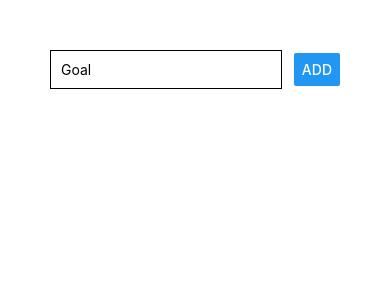
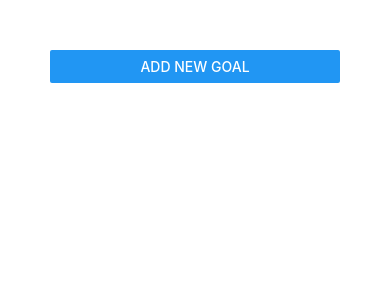
Before and after one commit to mirighost/Native-ToDo-app, a React Native app: screen / in a window 390 px wide. Shown: the top 300 px of the page. Built offline with nearby package versions, Linux system fonts and the light colour scheme.

Commit message:
added several functions and styles

```diff
--- a/App.js
+++ b/App.js
@@ -1,10 +1,17 @@
 import React, { useState } from 'react';
-import { StyleSheet, View, FlatList } from 'react-native';
+import {
+    StyleSheet,
+    View,
+    FlatList,
+    Button
+} from 'react-native';
+
 import GoalItem from './components/GoalItem';
 import GoalInput from './components/GoalInput';
 
 export default function App() {
-    const [goals, setGoals] = useState([]);
+    const [goals, setGoals] = useState([]); // Items
+    const [isAddMode, setIsAddMode] = useState(false); // Show text input or not
 
     // Adding items to list
     const addGoalHandler = goalTittle => {
@@ -21,9 +28,19 @@ export default function App() {
         });
     };
 
+    // Cancel function
+    const cancelGoalAdditionHandler = () => {
+        setIsAddMode(false)
+    };
+
     return (
         <View style={styles.screen}>
-            <GoalInput onAddGoal={addGoalHandler} />
+            <Button title="Add New Goal" onPress={() => setIsAddMode(true)} />
+            <GoalInput
+                visible={isAddMode}
+                onAddGoal={addGoalHandler}
+                onCancel={cancelGoalAdditionHandler}
+            />
 
             {/* List of items */}
             <FlatList
--- a/components/GoalInput.js
+++ b/components/GoalInput.js
@@ -1,5 +1,5 @@
 import React, { useState } from 'react';
-import { View, TextInput, Button, StyleSheet } from 'react-native';
+import { View, TextInput, Button, StyleSheet, Modal } from 'react-native';
 
 const GoalInput = props => {
     const [enteredGoal, setEnteredGoal] = useState('');
@@ -9,7 +9,20 @@ const GoalInput = props => {
         setEnteredGoal(enteredText);
     };
 
+    // Adding Item to the list
+    const addGoalHandler = () => {
+        props.onAddGoal(enteredGoal);
+        setEnteredGoal('');
+    };
+
+    // Cancelling to add item
+    const cancelHandler = () => {
+        props.onCancel();
+        setEnteredGoal('')
+    };
+
     return (
+        <Modal visible={props.visible} animationType="slide" >
             <View style={styles.inputContainer}>
                 <TextInput
                     placeholder="Goal"
@@ -17,27 +30,44 @@ const GoalInput = props => {
                     onChangeText={goalInputHandler}
                     value={enteredGoal}
                 />
-
-            <Button title="ADD" onPress={() => {
-                props.onAddGoal(enteredGoal);
-                setEnteredGoal('')
-            }} />
+                <View style={styles.buttonContainer}>
+                    <View style={styles.button}>
+                        <Button
+                            title="CANCEL"
+                            color="red"
+                            onPress={cancelHandler}
+                        />
                     </View>
+                    <View style={styles.button}>
+                        <Button title="ADD" onPress={addGoalHandler} />
+                    </View>
+                </View>
+            </View>
+        </Modal>
     );
 };
 
 const styles = StyleSheet.create({
     inputContainer: {
-        flexDirection: 'row',
-        justifyContent: 'space-between',
-        alignItems: 'center'
+        justifyContent: 'center',
+        alignItems: 'center',
+        flex: 1
     },
     input: {
         width: '80%',
         borderBottomColor: 'black',
         borderWidth: 1,
-        padding: 10
+        padding: 10,
+        marginBottom: 10
     },
+    buttonContainer: {
+        flexDirection: 'row',
+        justifyContent: 'space-around',
+        width: '60%'
+    },
+    button: {
+        width: '40%'
+    }
 });
 
 export default GoalInput;
```
Lines whose indentation alone changed are shown as unchanged.
